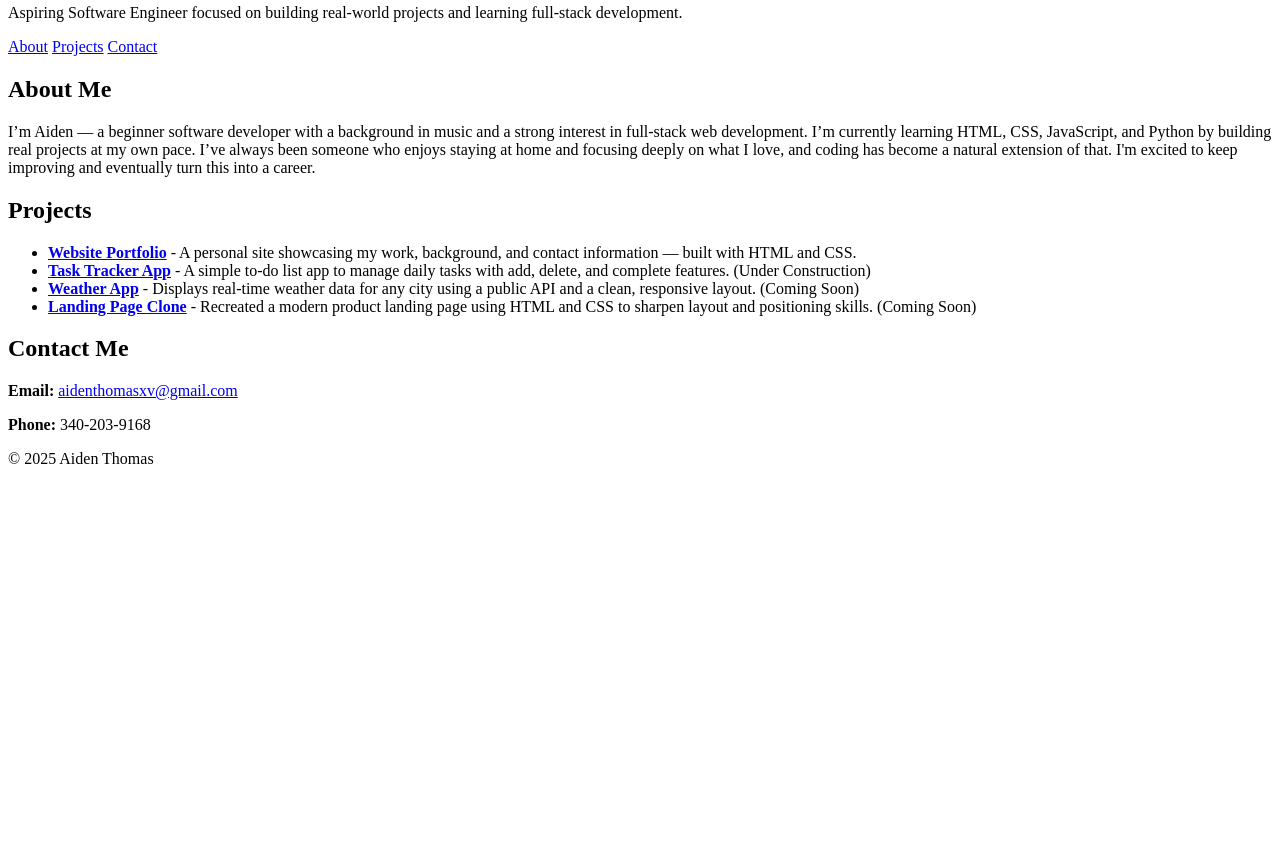
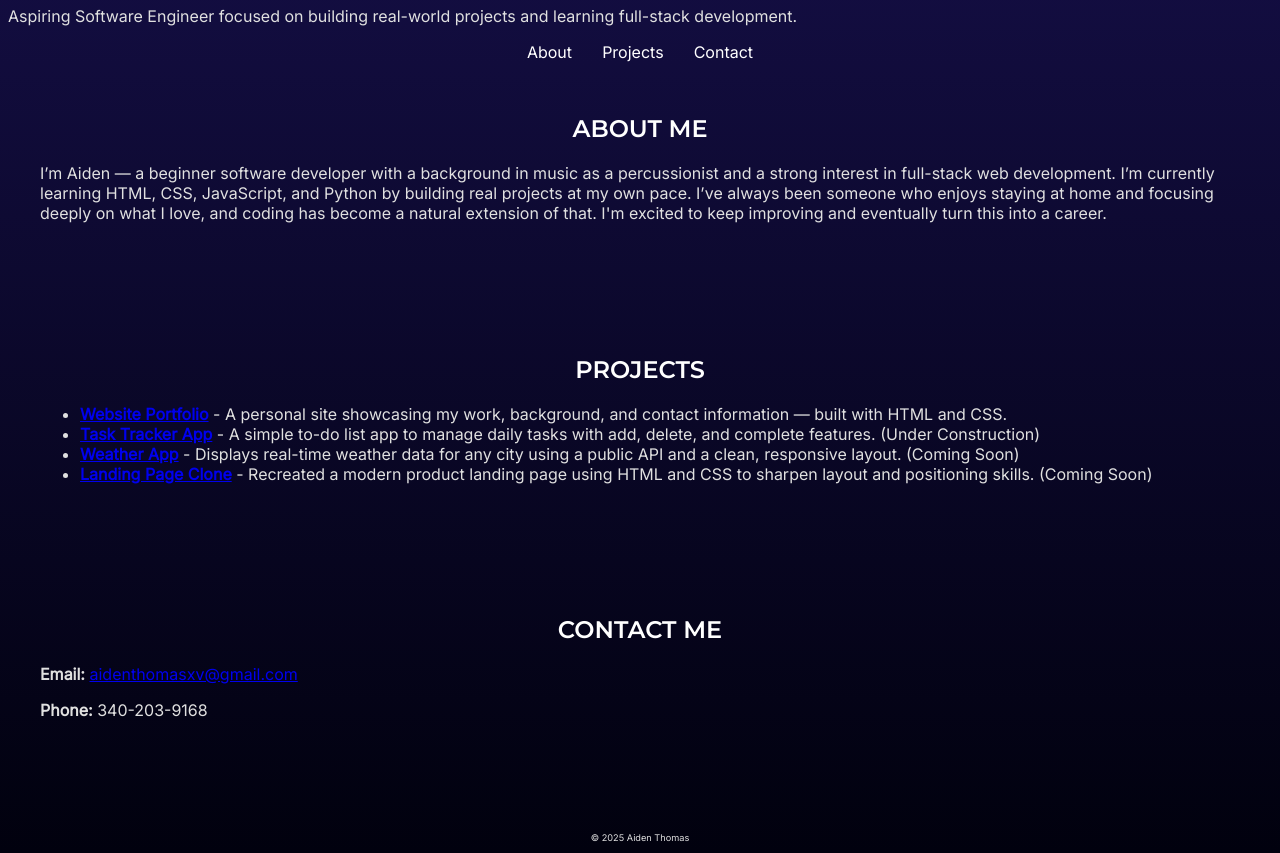
Before and after one commit to AidenThomas-SWE/Portfolio-Website, a plain HTML site: page index.html in a window 1280 px wide. Shown: the part 76-929 px from the top of the page. Before the commit the page ends 800 px from the top, so only its background shows below. Drawn offline with Linux system fonts and the light colour scheme.

Commit message:
Implemented full CSS layout and styling with rem-based spacing, navigation design, and improved typography

```diff
--- a/index.html
+++ b/index.html
@@ -4,6 +4,8 @@
   <meta charset="UTF-8" />
   <meta name="viewport" content="width=device-width, initial-scale=1.0" />
   <title>Aiden Thomas | Aspiring Software Engineer</title>
+  <link rel="stylesheet" href="style.css" />
+  <link href="https://fonts.googleapis.com/css2?family=Inter&family=Montserrat:wght@600&display=swap" rel="stylesheet">
 </head>
 <body>
 
@@ -19,14 +21,14 @@
 
   <main>
     <section id="about">
-      <h2>About Me</h2>
-      <p>I’m Aiden — a beginner software developer with a background in music and a strong interest in full-stack web development. I’m currently learning HTML, CSS, JavaScript, and Python by building real projects at my own pace.
+      <h2>ABOUT ME</h2>
+      <p>I’m Aiden — a beginner software developer with a background in music as a percussionist and a strong interest in full-stack web development. I’m currently learning HTML, CSS, JavaScript, and Python by building real projects at my own pace.
 
 I’ve always been someone who enjoys staying at home and focusing deeply on what I love, and coding has become a natural extension of that. I'm excited to keep improving and eventually turn this into a career.</p>
     </section>
 
     <section id="projects">
-      <h2>Projects</h2>
+      <h2>PROJECTS</h2>
       <ul>
         <li><strong><a href="#">Website Portfolio</a></strong> - A personal site showcasing my work, background, and contact information — built with HTML and CSS.</li>
         <li><strong><a href="#">Task Tracker App</a></strong> - A simple to-do list app to manage daily tasks with add, delete, and complete features. (Under Construction)</li>
@@ -36,7 +38,7 @@ I’ve always been someone who enjoys staying at home and focusing deeply on wha
     </section>
 
     <section id="contact">
-      <h2>Contact Me</h2>
+      <h2>CONTACT ME</h2>
       <p><strong>Email:</strong> <a href="mailto:aidenthomasxv@gmail.com">aidenthomasxv@gmail.com</a></p>
       <p><strong>Phone:</strong> 340-203-9168</p>
     </section>
--- /dev/null
+++ b/style.css
@@ -0,0 +1,61 @@
+/* Apply Inter as the default font for everything */
+body {
+  font-family: 'Inter', sans-serif;
+  background: linear-gradient(to bottom, #140e44, #01010e); /* Light blue gradient */
+  font-size: 1rem;
+}
+
+p {
+  color: #e0e0e0;
+}
+
+li {
+  color: #e0e0e0;
+}
+
+nav {
+  text-align: center;
+  margin-top: 1rem;
+}
+
+nav a{
+  color: #ffffff;
+  margin: 0 0.8rem;
+  text-decoration: none;
+  font-weight: 500;
+}
+
+nav a:hover {
+  color: #5058d3;
+  transition: color 0.6s ease;
+}
+
+/* Apply Montserrat just to headers */
+h1, h2 {
+  font-family: 'Montserrat', sans-serif;
+  font-weight: 600;
+  color: #ffffff;
+  text-align: center;
+}
+
+footer {
+  text-align: center;
+  font-size: 0.575rem;
+  color: gray;
+  margin-top: 4rem;
+ }
+
+#about {
+  padding: 2rem;
+  margin-bottom: 2rem;
+}
+
+#projects {
+  padding: 2rem;
+  margin-bottom: 2rem;
+}
+
+#contact {
+  padding: 2rem;
+  margin-bottom: 2rem;
+}
```
